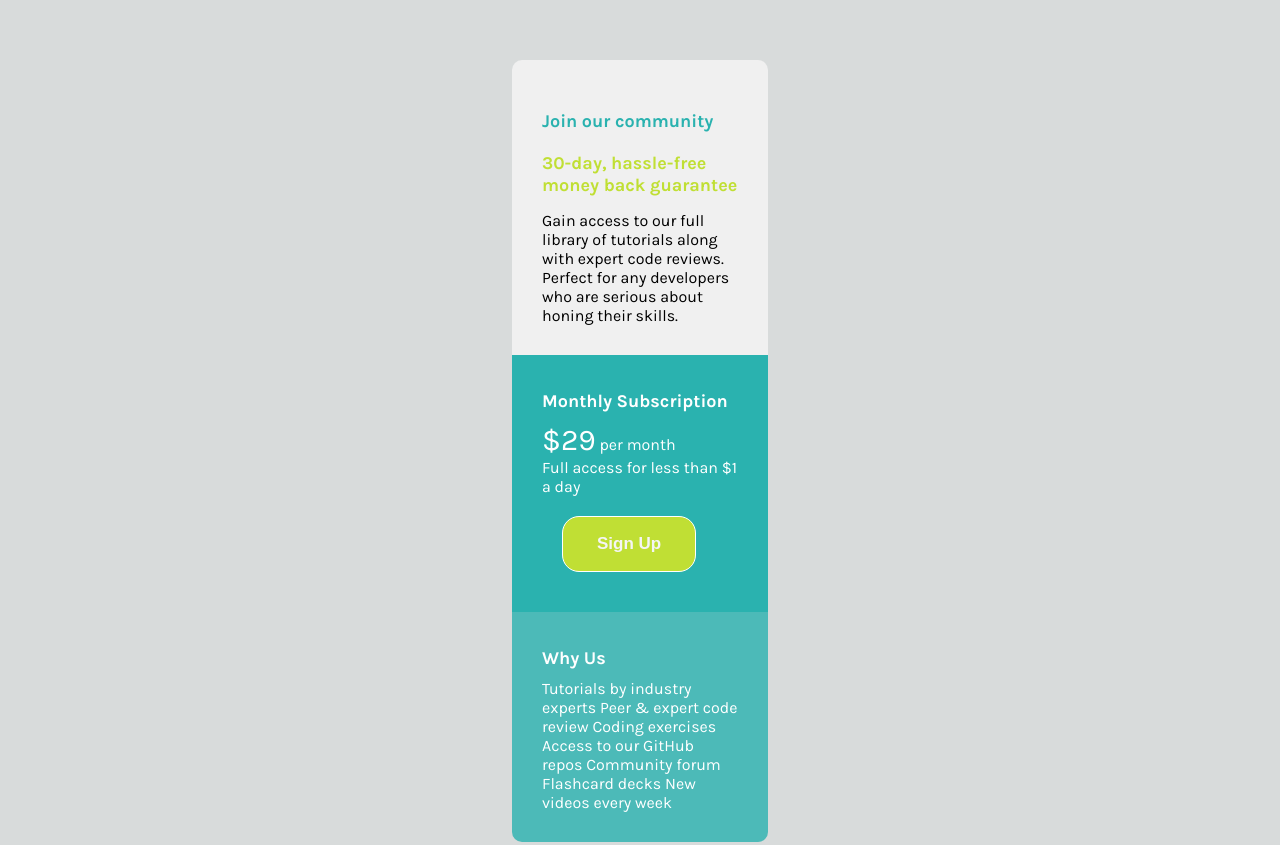
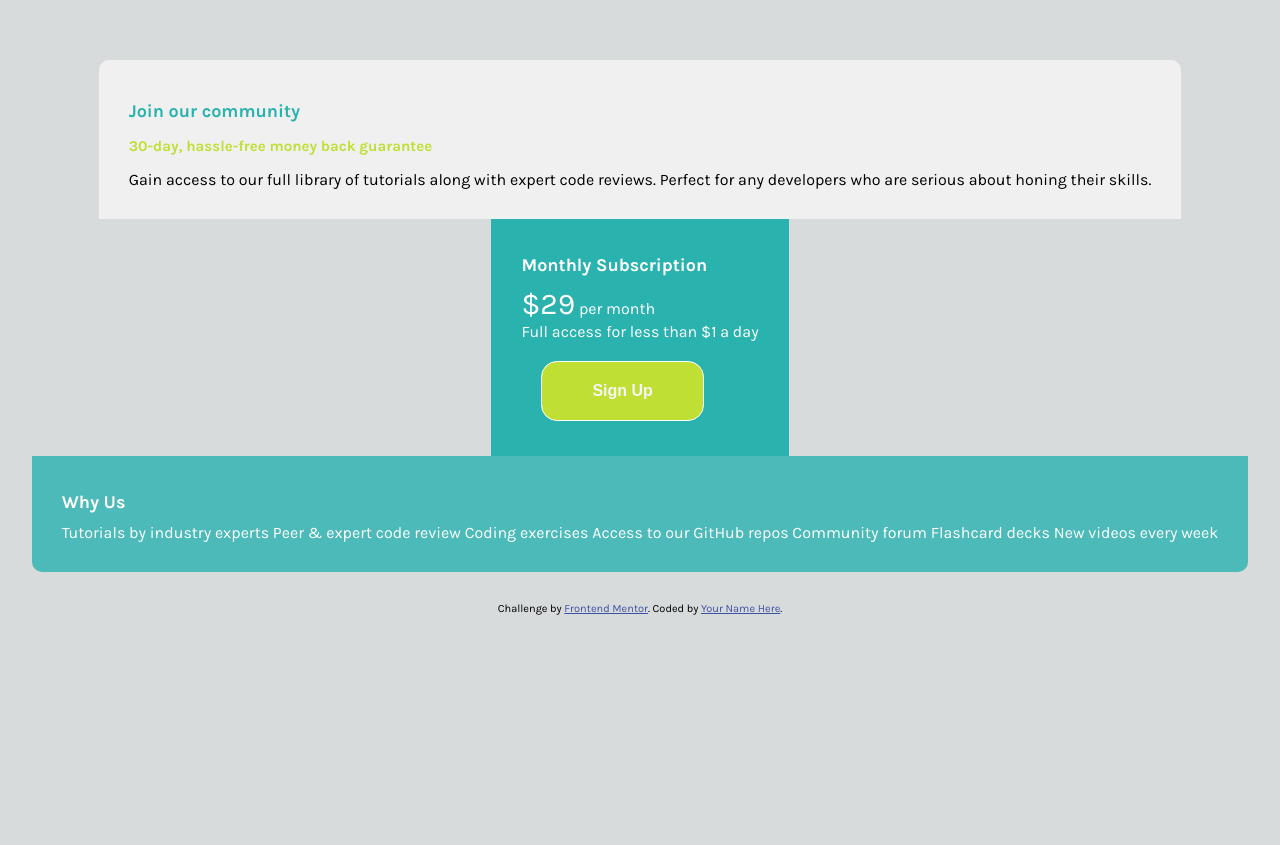
Before and after one commit to richard092024/single-price-grid-component-master, a plain HTML site: page index.html in a window 1280 px wide. Shown: the part 140-985 px from the top of the page. Drawn offline with Linux system fonts and the light colour scheme.

Commit message:
Beta v.2.0

```diff
--- a/style.css
+++ b/style.css
@@ -24,14 +24,14 @@ body {
 }
 
 h1 {
-  margin-block: 20px;
+  margin-block: 10px;
   font-size: 18px;
   color: hsl(179, 62%, 43%);
 }
 
 h2 {
   margin-block: 15px;
-  font-size: 18px;
+  font-size: 15px;
   color: hsl(71, 73%, 54%);
 }
 
@@ -58,7 +58,6 @@ section {
 
 #join-our {
   background-color: rgb(240, 240, 240);
-  max-width: 20%;
   padding: 30px;
   border-radius: 10px 10px 0px 0px;
 }
@@ -66,14 +65,12 @@ section {
 #subscription {
   background-color: hsl(179, 62%, 43%);
   color: white;
-  max-width: 20%;
   padding: 30px;
 }
 
 #why-us {
   background-color: hsla(179, 62%, 43%, 80%);
   color: white;
-  max-width: 20%;
   padding: 30px;
   border-radius: 0px 0px 10px 10px;
 }
@@ -82,14 +79,14 @@ button {
   background-color: hsl(71, 73%, 54%);
   color: whitesmoke;
   border-radius: 1em;
-  font-size: 17px;
+  font-size: 16px;
   font-weight: 600;
-  padding: 1em 2em;
+  padding: 20px 50px;
   cursor: pointer;
   transition: all 0.3s ease-in-out;
   border: 1px solid white;
   box-shadow: 0 0 0 0 white;
-  margin-bottom: 10px;
+  margin-bottom: 5px;
   margin-left: 20px;
   margin-right: 20px;
   margin-top: 20px;
```
